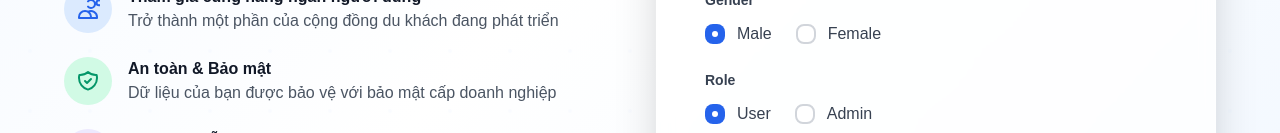
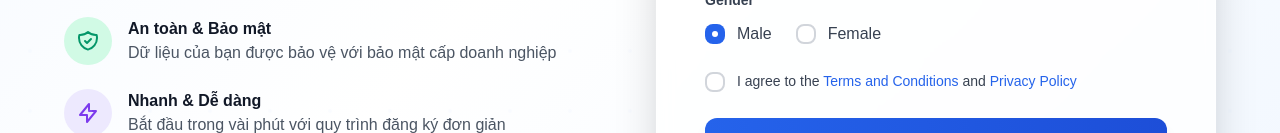
Before and after one commit to HuaThinhHung/AirBnb_Next_Js, a Next.js app: page /register in a window 1280 px wide. Shown: the part 819-952 px from the top of the page. Built offline with nearby package versions, Linux system fonts and the light colour scheme; no server answers.

Commit message:
Update Google Map tìm kiếm vs phòng

```diff
--- a/src/app/(auth)/register/page.tsx
+++ b/src/app/(auth)/register/page.tsx
@@ -858,44 +858,7 @@ export default function RegisterPage() {
                     </div>
                   </div>
 
-                  {/* Role Selection */}
-                  <div>
-                    <label className="block text-sm font-semibold text-gray-700 mb-3">
-                      Role
-                    </label>
-                    <div className="flex space-x-6">
-                      <label className="flex items-center">
-                        <input
-                          type="radio"
-                          name="role"
-                          value="USER"
-                          checked={formData.role === "USER"}
-                          onChange={() =>
-                            setFormData((prev) => ({ ...prev, role: "USER" }))
-                          }
-                          className="w-5 h-5 text-blue-600 bg-white border-2 border-gray-300 rounded-lg focus:ring-blue-500 focus:ring-2 transition-all duration-200"
-                        />
-                        <span className="ml-3 text-gray-700 font-medium">
-                          User
-                        </span>
-                      </label>
-                      <label className="flex items-center">
-                        <input
-                          type="radio"
-                          name="role"
-                          value="ADMIN"
-                          checked={formData.role === "ADMIN"}
-                          onChange={() =>
-                            setFormData((prev) => ({ ...prev, role: "ADMIN" }))
-                          }
-                          className="w-5 h-5 text-blue-600 bg-white border-2 border-gray-300 rounded-lg focus:ring-blue-500 focus:ring-2 transition-all duration-200"
-                        />
-                        <span className="ml-3 text-gray-700 font-medium">
-                          Admin
-                        </span>
-                      </label>
-                    </div>
-                  </div>
+                  {/* Role is fixed to USER; no manual selection */}
 
                   {/* Terms and Conditions */}
                   <div className="flex items-start">
```
